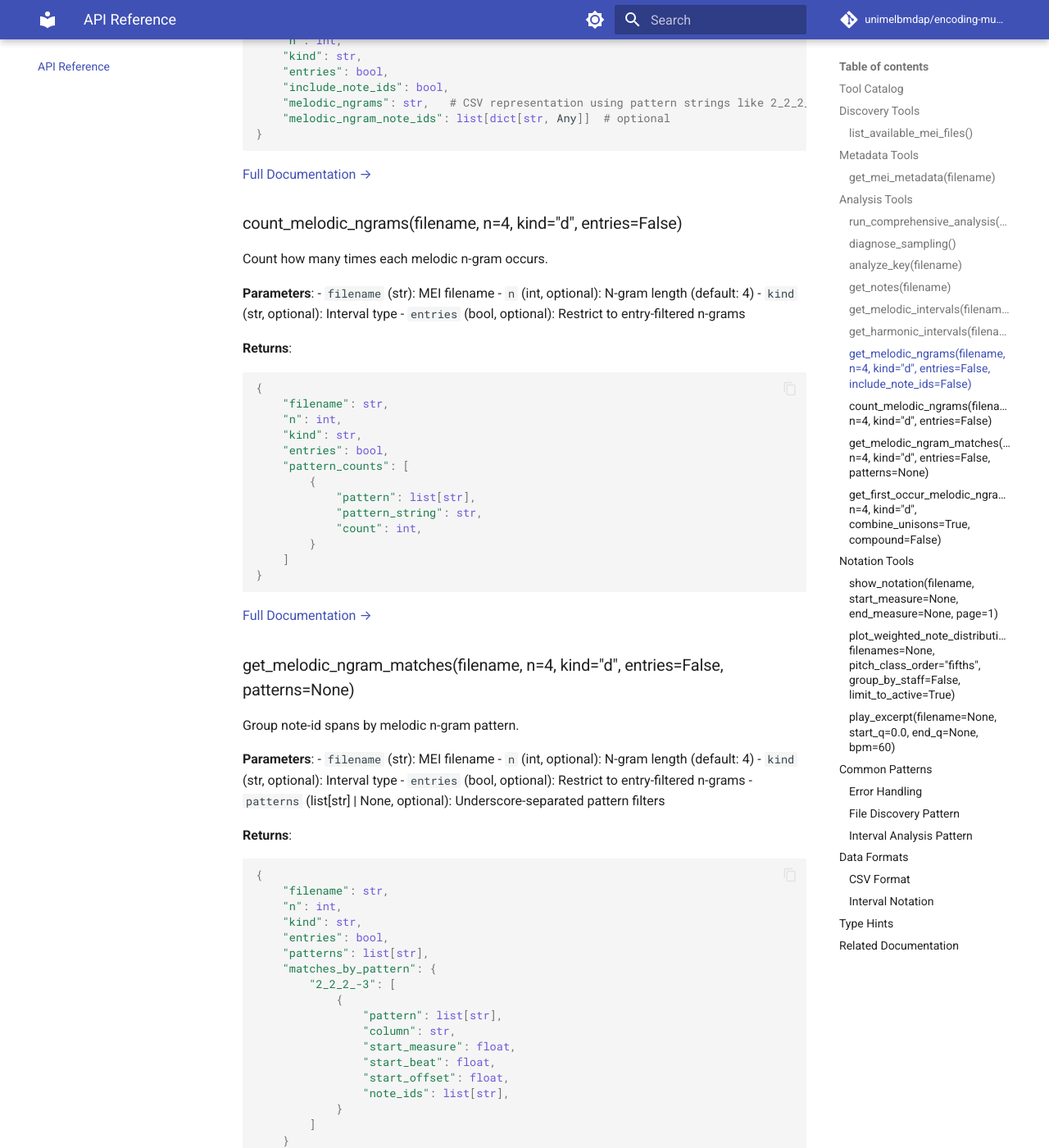
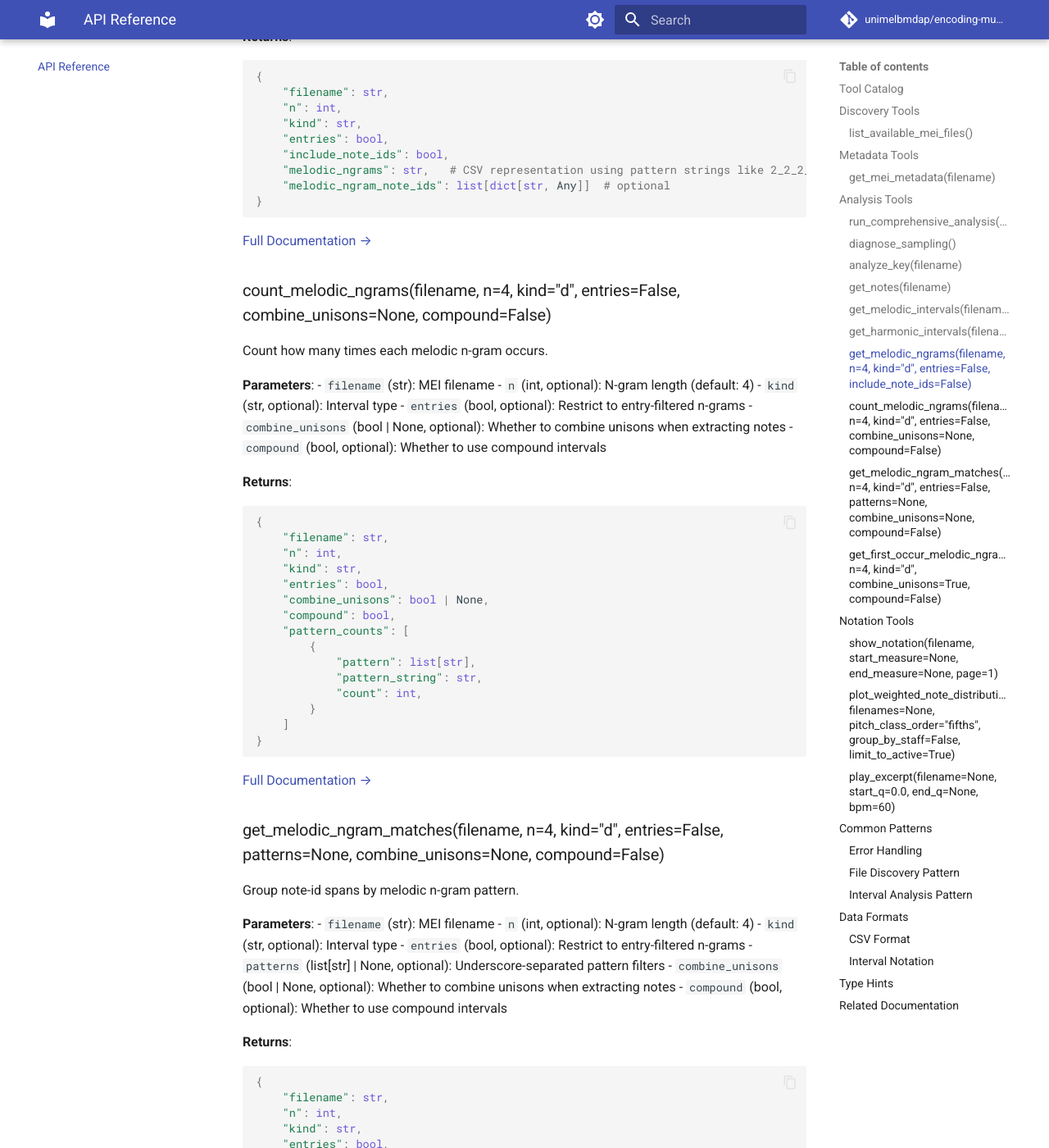
Before and after one commit to unimelbmdap/encoding-music-mcp, an MkDocs documentation site: the page built from docs/api-reference.md, in a window 1280 px wide and 1400 px high, scrolled down 4854 px. Shown: the whole window at 82% size. Built offline with MkDocs 1.6.1 and Material for MkDocs 9.7.7, drawn with Linux system fonts in a browser that asks for light colours; comment, search, counter and statistics services are not loaded; some of the changed text lies outside the part shown.

````diff
--- a/docs/api-reference.md
+++ b/docs/api-reference.md
@@ -15,8 +15,8 @@
 | `get_melodic_intervals` | `filename: str` | `dict` with intervals | [Docs](tools/intervals/melodic.md) |
 | `get_harmonic_intervals` | `filename: str` | `dict` with intervals | [Docs](tools/intervals/harmonic.md) |
 | `get_melodic_ngrams` | `filename: str, n: int = 4, kind: str = "d", entries: bool = False, include_note_ids: bool = False` | `dict` with n-grams | [Docs](tools/intervals/ngrams.md) |
-| `count_melodic_ngrams` | `filename: str, n: int = 4, kind: str = "d", entries: bool = False` | `dict` with ranked n-gram counts | [Docs](tools/intervals/ngram-counts.md) |
-| `get_melodic_ngram_matches` | `filename: str, n: int = 4, kind: str = "d", entries: bool = False, patterns: list[str] \| None = None` | `dict` with pattern-keyed note-id matches | [Docs](tools/intervals/ngram-matches.md) |
+| `count_melodic_ngrams` | `filename: str, n: int = 4, kind: str = "d", entries: bool = False, combine_unisons: bool \| None = None, compound: bool = False` | `dict` with ranked n-gram counts | [Docs](tools/intervals/ngram-counts.md) |
+| `get_melodic_ngram_matches` | `filename: str, n: int = 4, kind: str = "d", entries: bool = False, patterns: list[str] \| None = None, combine_unisons: bool \| None = None, compound: bool = False` | `dict` with pattern-keyed note-id matches | [Docs](tools/intervals/ngram-matches.md) |
 | `get_first_occur_melodic_ngrams` | `filename: str, n: int = 4, kind: str = "d", combine_unisons: bool = True, compound: bool = False` | `dict` with first-occurrence patterns | [Docs](tools/intervals/first-occur.md) |
 | `show_notation` | `filename: str, start_measure: int = None, end_measure: int = None, page: int = 1` | SVG notation | [Docs](tools/notation.md) |
 | `plot_weighted_note_distribution` | `filename: str | None = None, filenames: list[str] | None = None, pitch_class_order: str = "fifths", group_by_staff: bool = False, limit_to_active: bool = True` | Radar plot payload | [Docs](tools/weighted-note-distribution.md) |
@@ -194,7 +194,7 @@
 
 [Full Documentation →](tools/intervals/ngrams.md)
 
-### count_melodic_ngrams(filename, n=4, kind="d", entries=False)
+### count_melodic_ngrams(filename, n=4, kind="d", entries=False, combine_unisons=None, compound=False)
 
 Count how many times each melodic n-gram occurs.
 
@@ -203,6 +203,8 @@
 - `n` (int, optional): N-gram length (default: 4)
 - `kind` (str, optional): Interval type
 - `entries` (bool, optional): Restrict to entry-filtered n-grams
+- `combine_unisons` (bool | None, optional): Whether to combine unisons when extracting notes
+- `compound` (bool, optional): Whether to use compound intervals
 
 **Returns**:
 ```python
@@ -211,6 +213,8 @@
     "n": int,
     "kind": str,
     "entries": bool,
+    "combine_unisons": bool | None,
+    "compound": bool,
     "pattern_counts": [
         {
             "pattern": list[str],
@@ -223,7 +227,7 @@
 
 [Full Documentation →](tools/intervals/ngram-counts.md)
 
-### get_melodic_ngram_matches(filename, n=4, kind="d", entries=False, patterns=None)
+### get_melodic_ngram_matches(filename, n=4, kind="d", entries=False, patterns=None, combine_unisons=None, compound=False)
 
 Group note-id spans by melodic n-gram pattern.
 
@@ -233,6 +237,8 @@
 - `kind` (str, optional): Interval type
 - `entries` (bool, optional): Restrict to entry-filtered n-grams
 - `patterns` (list[str] | None, optional): Underscore-separated pattern filters
+- `combine_unisons` (bool | None, optional): Whether to combine unisons when extracting notes
+- `compound` (bool, optional): Whether to use compound intervals
 
 **Returns**:
 ```python
@@ -242,6 +248,8 @@
     "kind": str,
     "entries": bool,
     "patterns": list[str],
+    "combine_unisons": bool | None,
+    "compound": bool,
     "matches_by_pattern": {
         "2_2_2_-3": [
             {
@@ -465,7 +486,12 @@
     include_note_ids: bool = False,
 ) -> dict[str, Any]: ...
 def count_melodic_ngrams(
-    filename: str, n: int = 4, kind: str = "d", entries: bool = False
+    filename: str,
+    n: int = 4,
+    kind: str = "d",
+    entries: bool = False,
+    combine_unisons: bool | None = None,
+    compound: bool = False,
 ) -> dict[str, Any]: ...
 def get_melodic_ngram_matches(
     filename: str,
@@ -473,6 +499,8 @@
     kind: str = "d",
     entries: bool = False,
     patterns: list[str] | None = None,
+    combine_unisons: bool | None = None,
+    compound: bool = False,
 ) -> dict[str, Any]: ...
 ```
 
````
Also changed, not shown: other parts of docs/api-reference.md (+14 -1 lines), docs/tools/intervals/first-occur.md (+8 -2 lines), docs/tools/intervals/ngram-counts.md (+4 -0 lines), docs/tools/intervals/ngram-matches.md (+6 -0 lines), 2 other files.
